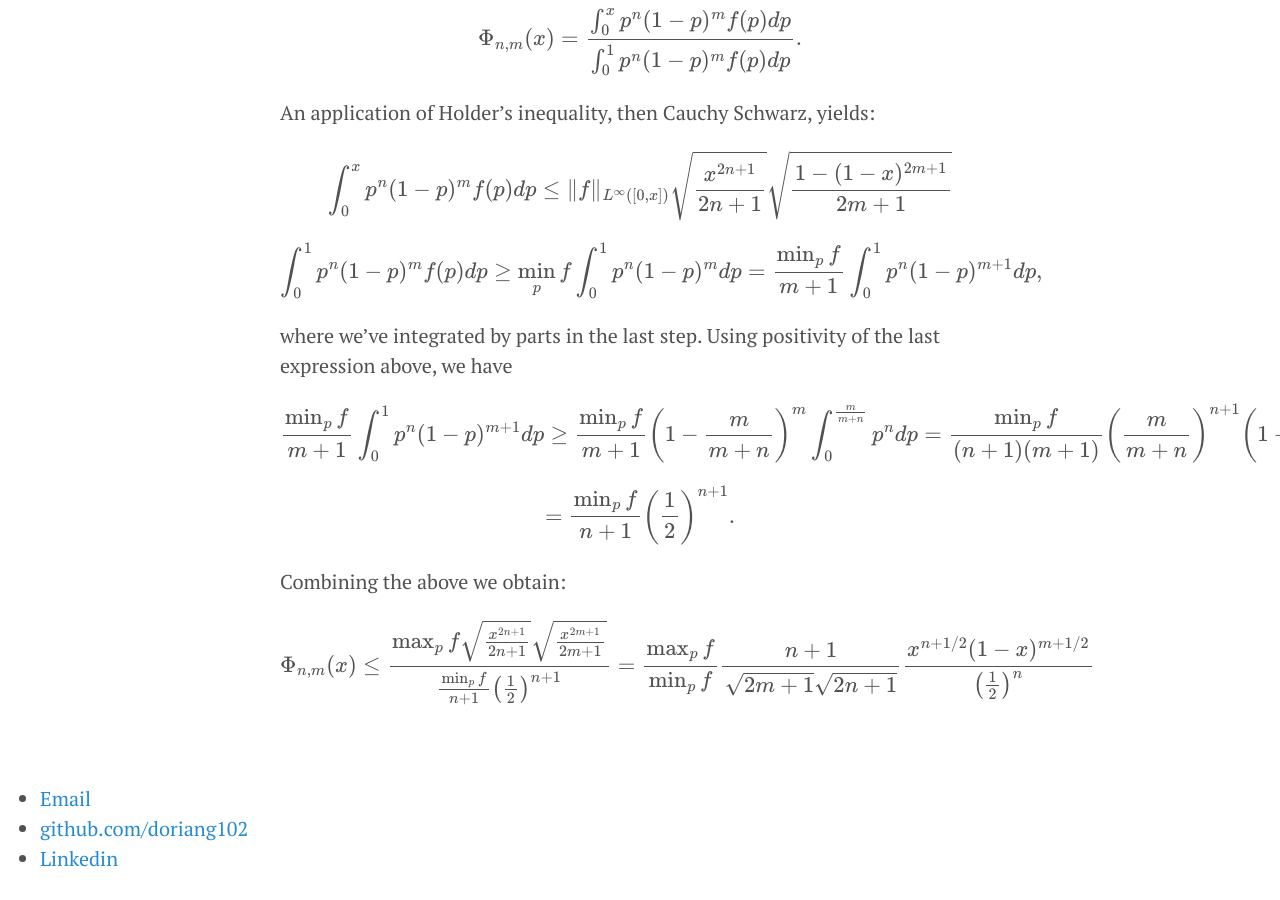
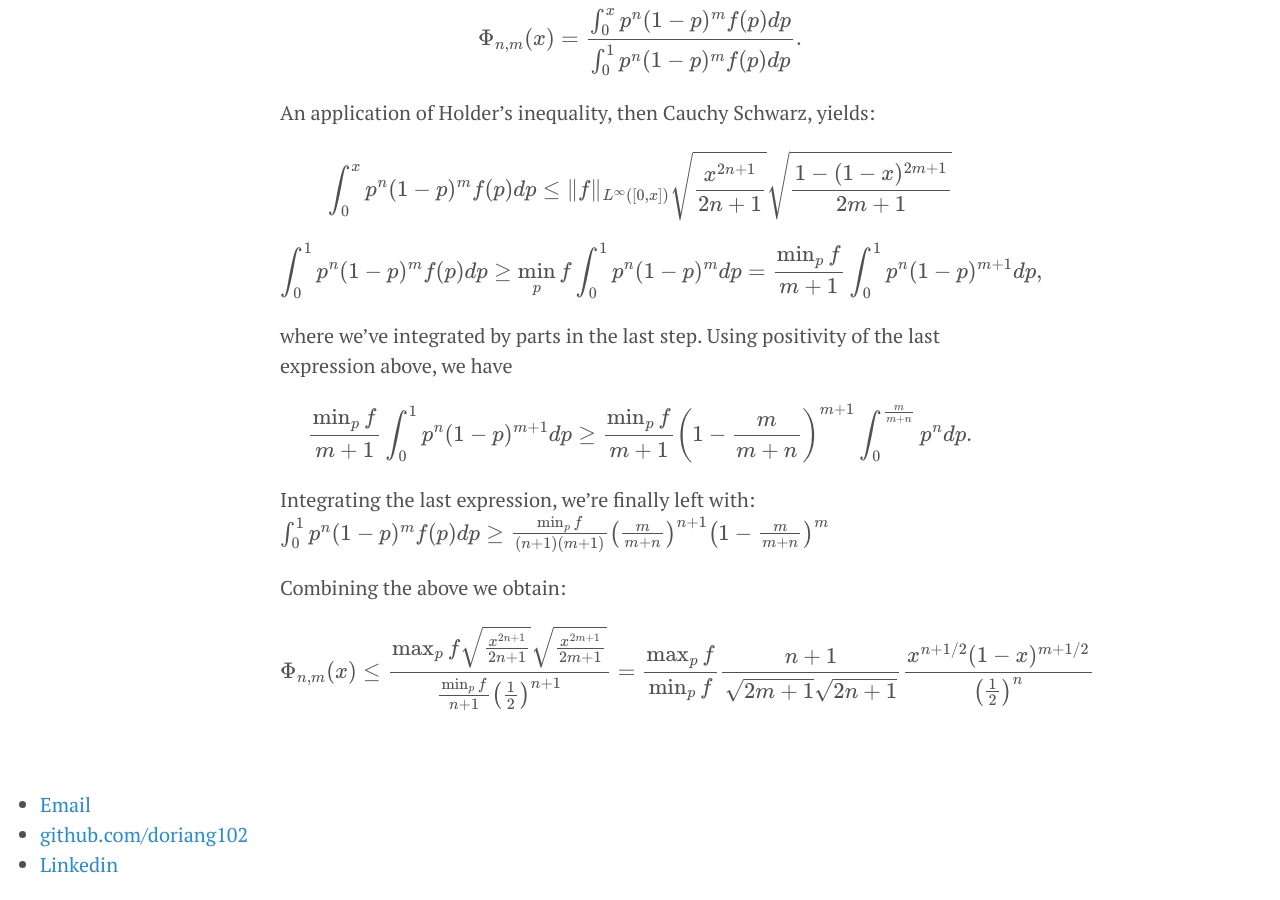
Before and after one commit to doriang102/doriang102.github.io, a Jekyll site: the page built from _posts/2017-06-10-hypothesis-testing-part-2.md, in a window 1280 px wide and 900 px high, scrolled down 2420 px. Built offline with Jekyll 4.4.1, drawn with Linux system fonts in a browser that asks for light colours; our own code applies the rules of GitHub Pages for plain Markdown files; formulas are drawn with MathJax 3.

Commit message:
Update 2017-06-10-hypothesis-testing-part-2.md

```diff
--- a/_posts/2017-06-10-hypothesis-testing-part-2.md
+++ b/_posts/2017-06-10-hypothesis-testing-part-2.md
@@ -72,9 +72,11 @@ $$ \int_0^1  p^n(1-p)^m f(p) dp \geq \min_p f \int_0^{1} p^n(1-p)^m dp = \frac{\
 
 where we've integrated by parts in the last step. Using positivity of the last expression above, we have
 
-$$\frac{\min_p f}{m+1}\int_0^1 p^n (1-p)^{m+1}dp \geq \frac{\min_p f}{m+1}\left(1 - \frac{m}{m+n}\right)^{m}\int_0^{\frac{m}{m+n}} p^ndp = \frac{\min_p f}{(n+1)(m+1)} \left(\frac{m}{m+n}\right)^{n+1}\left(1 - \frac{m}{m+n}\right)^{m}$$
+$$\frac{\min_p f}{m+1}\int_0^1 p^n (1-p)^{m+1}dp \geq \frac{\min_p f}{m+1}\left(1 - \frac{m}{m+n}\right)^{m+1}\int_0^{\frac{m}{m+n}} p^ndp.$$
 
-$$= \frac{\min_p f}{n+1} \left(\frac{1}{2}\right)^{n+1}. $$
+Integrating the last expression, we're finally left with:
+$$ \int_0^1  p^n(1-p)^m f(p) dp \geq \frac{\min_p f}{(n+1)(m+1)} \left(\frac{m}{m+n}\right)^{n+1}\left(1 - \frac{m}{m+n}\right)^{m} $$
+
 
 Combining the above we obtain:
 
```
